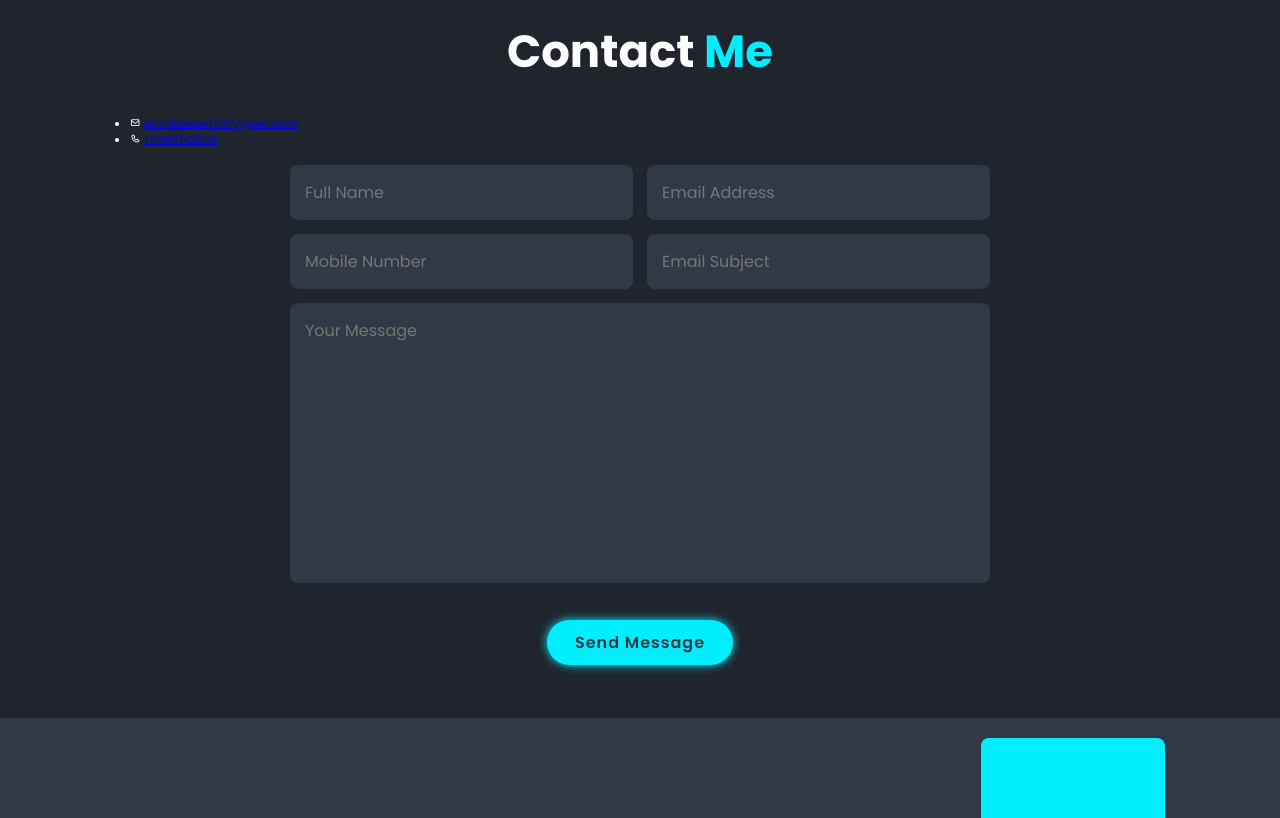
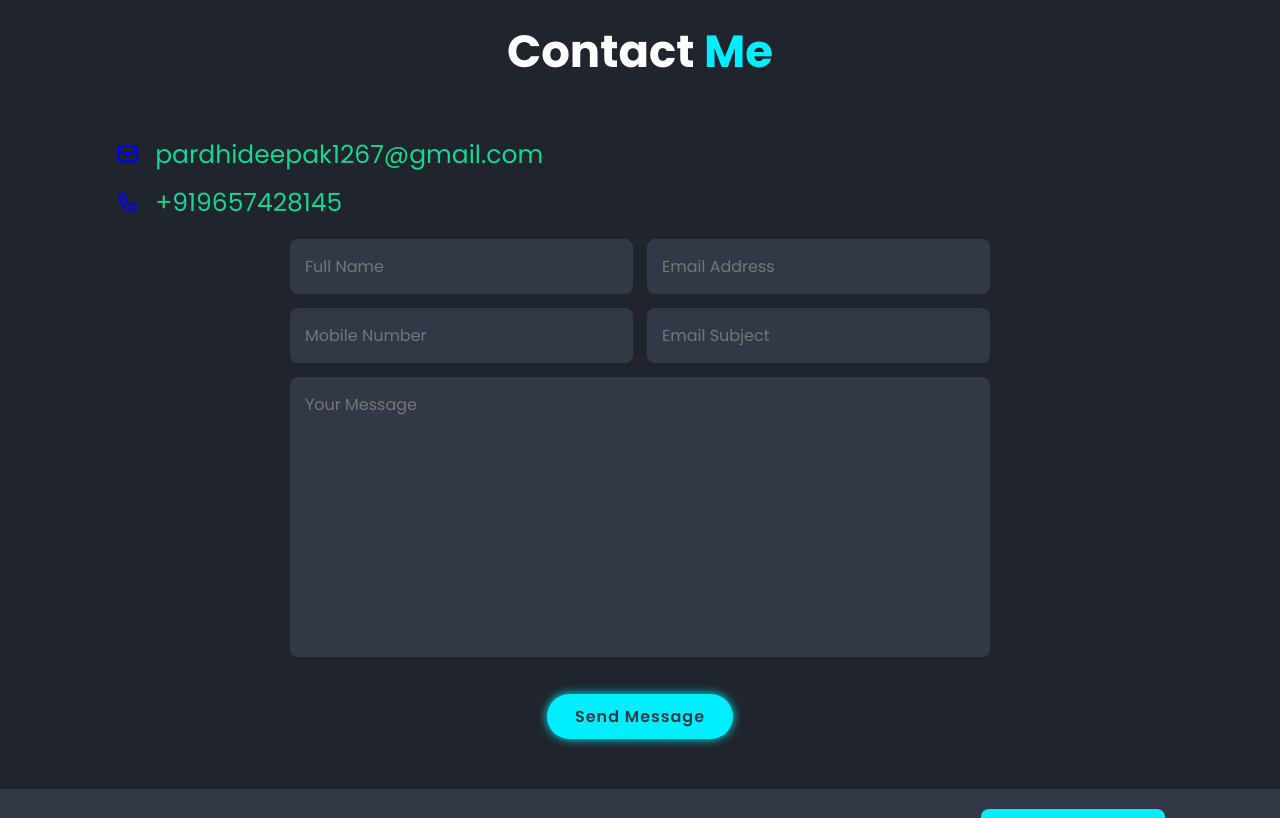
Before and after one commit to deepakp1267/dataexpert.github.io, a plain HTML site: page index.html in a window 1280 px wide. Shown: the part 4056-4874 px from the top of the page. Drawn offline with nearby package versions, Linux system fonts and the light colour scheme.

Commit message:
style.css

```diff
--- a/style.css
+++ b/style.css
@@ -390,7 +390,7 @@ align-items: center;
   }
 
   .contact h2 {
-    margin-bottom: 3rem;
+    margin-bottom: 5rem;
 
   }
 
@@ -664,6 +664,27 @@ align-items: center;
 
 
 
+
+  .contact-list li {
+    margin-bottom: 10px;
+    display: flex;
+    align-items: center;
+    font-size: 25px; /* Adjust the font size as needed */
+    color: #14cc95; /* Red color for text */
+}
+
+.contact-list li i {
+    margin-right: 15px;
+    color: #0000ff; /* Blue color for icons */
+}
+
+.contact-list li a {
+    text-decoration: none;
+    color: #17d693; /* Red color for links */
+}
+
+
+
   /* Add these styles to your existing CSS file */
 
 .home-img {
@@ -671,13 +692,14 @@ align-items: center;
   overflow: hidden;
   width: 100%;
   height: auto;
+
 }
 
 .blob-animation {
   position: absolute;
   top: 25%;
-  left: 35%;
-  width: 50%;
+  left: 25%;
+  width: 80%;
   height: 100%;
   background-image: radial-gradient(circle, #ff61a6 25%, transparent 25%),
                     radial-gradient(circle, #25c2a0 25%, transparent 25%),
```
